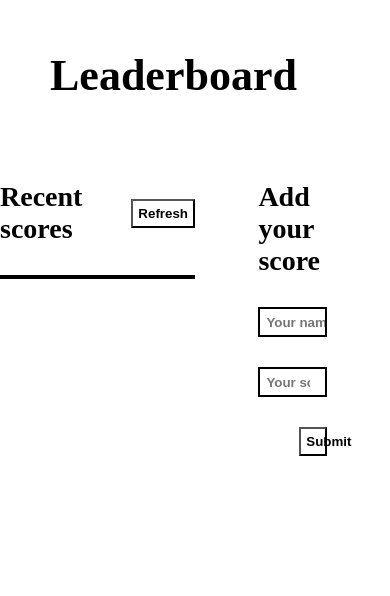
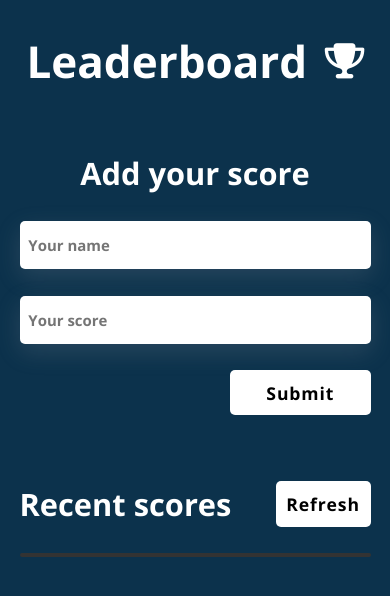
Before and after one commit to Johnadibe/Leaderboard-App, a website built with webpack: page src/index.html in a window 390 px wide. Built offline with nearby package versions, Linux system fonts and the light colour scheme.

Commit message:
Add more styles to src files

```diff
--- a/src/index.html
+++ b/src/index.html
@@ -5,13 +5,17 @@
     <meta charset="UTF-8">
     <meta http-equiv="X-UA-Compatible" content="IE=edge">
     <meta name="viewport" content="width=device-width, initial-scale=1.0">
+    <link rel="stylesheet" href="https://cdnjs.cloudflare.com/ajax/libs/font-awesome/6.1.1/css/all.min.css">
     <link rel="stylesheet" href="./style.css">
     <title>Leaderboard Setup App</title>
 </head>
 
 <body>
 
-    <h1 class="heading-title">Leaderboard</h1>
+    <header>
+        <h1 class="heading-title">Leaderboard</h1>
+        <i class="fa-solid fa-trophy"></i>
+    </header>
 
     <div class="scores-container">
         <div class="recent-scores">
@@ -21,10 +25,6 @@
             </div>
 
             <ul class="scores-list">
-                <!-- <li class="list-item">
-                    <p class="list-name">Name<span>:</span></p>
-                    <p class="list-score">100</p>
-                </li> -->
             </ul>
         </div>
 
--- a/src/modules/displayRecentScores.js
+++ b/src/modules/displayRecentScores.js
@@ -1,14 +1,14 @@
 const scoreList = document.querySelector('.scores-list');
 
 const displayRecentScores = (data) => {
-  let li = '';
-  data.forEach((item) => {
-    li += `<li class="list-item">
+    let li = '';
+    data.forEach((item) => {
+        li += `<li class="list-item">👤 ⭐
      <p class="list-name">${item.user}<span>:</span></p>
      <p class="list-score">${item.score}</p>
  </li>`;
-  });
-  scoreList.innerHTML = li;
+    });
+    scoreList.innerHTML = li;
 };
 
 export default displayRecentScores;
--- a/src/style.css
+++ b/src/style.css
@@ -1,3 +1,4 @@
+@import url('https://fonts.googleapis.com/css2?family=Open+Sans:wght@400;700&display=swap');
 * {
     margin: 0;
     padding: 0;
@@ -8,9 +9,23 @@ html {
     font-size: 62.5%;
 }
 
-.heading-title {
-  margin: 5rem;
-  font-size: 4.4rem;
+body {
+    background-color: #0C324C;
+    color: #fff;
+    font-family: 'Open Sans', sans-serif;
+    overflow-x: hidden;
+}
+
+header {
+    display: flex;
+    align-items: center;
+    gap: 2rem;
+    font-size: 2.5rem;
+    padding: 5rem;
+}
+
+.fa-trophy {
+    font-size: 4rem;
 }
 
 .scores-container {
@@ -24,66 +39,116 @@ html {
     display: flex;
     flex-direction: column;
     gap: 3rem;
+    width: 65%;
 }
 
 .recent-scores-inner {
     display: flex;
     align-items: center;
-  gap: 2.8rem;
+    justify-content: space-between;
 }
 
 .scores-title {
-  font-size: 2.8rem;
+    font-size: 3.5rem;
 }
 
 .btn {
-  background: none;
+    background: #fff;
+    border: none;
     color: #000;
-  padding: 0.5rem;
-  font-weight: bold;
+    padding: 1.2rem;
+    font-size: 2rem;
+    font-weight: 700;
+    letter-spacing: 0.1rem;
     cursor: pointer;
+    border-radius: 5px;
+    font-family: 'Open Sans', sans-serif;
+    transition: all 0.3s ease-in;
+}
+
+.btn:hover {
+    background-color: #6FB4E2;
+    color: #fff;
 }
 
 .scores-list {
     list-style: none;
-  border: 2px solid #000;
+    border: 2px solid #333;
+    border-radius: 1rem;
+    background-color: #014E81;
 }
 
 .list-item {
     display: flex;
     align-items: center;
     gap: 2rem;
-  padding: 0.8rem;
+    padding: 1rem;
+    font-size: 2.5rem;
+    font-weight: 700;
+    margin: 1rem;
+    border-radius: 1rem;
+    background-color: #fff;
+    color: #000;
 }
 
 .scores-list .list-item:nth-child(even) {
-  background-color: rgba(51, 51, 51, 0.184);
-}
-
-.list-name,
-.list-score {
-  font-size: 1.8rem;
-  font-weight: bold;
+    background-color: #6FB4E2;
+    color: #fff;
 }
 
 #form {
     display: flex;
     flex-direction: column;
     gap: 3rem;
-  width: 35%;
+    width: 40%;
 }
 
 input {
-  height: 3rem;
+    min-height: 4rem;
     border: 2px solid #000;
-  padding-left: 0.6rem;
+    padding-left: 1rem;
+    border: none;
+    outline: none;
+    border-radius: 5px;
+    font-family: 'Open Sans', sans-serif;
+    font-size: 1.7rem;
+    font-weight: 700;
+    box-shadow: rgba(149, 157, 165, 0.2) 0px 8px 24px;
 }
 
 input::placeholder {
-  font-weight: bold;
+    font-weight: 700;
 }
 
 .submit-btn {
+    font-size: 2rem;
     width: 40%;
     align-self: flex-end;
 }
+
+@media (min-width: 320px) and (max-width: 600px) {
+    html {
+        font-size: 55%;
+    }
+    header {
+        padding: 3.5rem 3rem 5rem 3rem;
+    }
+    .scores-container {
+        grid-template-columns: 1fr;
+        padding-top: 2rem;
+    }
+    .recent-scores {
+        width: 90%;
+        padding-top: 7.5rem;
+    }
+    #form {
+        width: 90%;
+        grid-row: 1;
+    }
+    .scores-title {
+        text-align: center;
+    }
+    input {
+        height: 5.5rem;
+    }
+}
```
Lines whose indentation alone changed are shown as unchanged.
